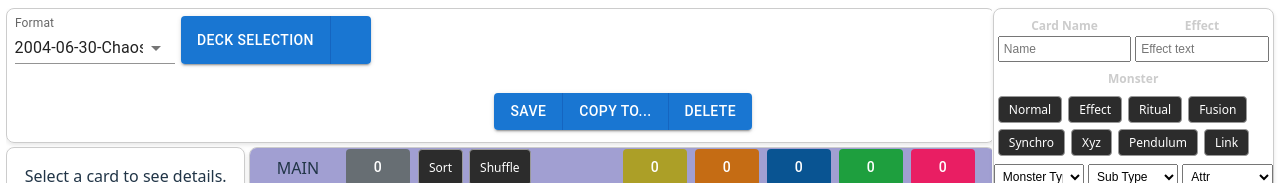
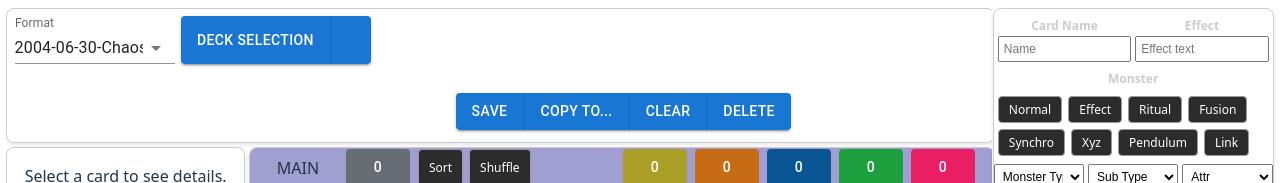
Before and after one commit to den-jdot/DeckBuilder, a React (Vite) app in the folder client/: page / in a window 1280 px wide. Shown: the top 183 px of the page. Built offline with nearby package versions, Linux system fonts and the light colour scheme; some icons are missing.

Commit message:
commit clear button

```diff
--- a/client/src/App.jsx
+++ b/client/src/App.jsx
@@ -234,6 +234,11 @@ function App() {
     setCurrentDeckData((prev) => ({ ...prev, [zone]: [...prev[zone], id] }));
   };
 
+   // --- Clear deck logic ---
+  const clearDeck = () => {
+    setCurrentDeckData({ main: [], extra: [], side: [] });
+  };
+
   // --- Render ---
   return (
     <main>
@@ -253,6 +258,7 @@ function App() {
             setCurrentCard={setCurrentCard}
             currentDeckData={currentDeckData}
             setCurrentDeckData={setCurrentDeckData}
+            clearDeck={clearDeck}
           />
 
           <div className="lower-app">
@@ -267,6 +273,7 @@ function App() {
               setCurrentDeckData={setCurrentDeckData}
               addCard={addCard}
               banStatus={banStatus}
+              clearDeck={clearDeck}
             />
           </div>
         </div>
--- a/client/src/components/UpperArea/UpperArea.jsx
+++ b/client/src/components/UpperArea/UpperArea.jsx
@@ -13,6 +13,7 @@ export default function UpperArea({
   cards,
   currentDeckData,
   setCurrentDeckData,
+  clearDeck
 }) {
   return (
     <div className="upper-area">
@@ -36,6 +37,7 @@ export default function UpperArea({
         cards={cards}
         currentDeckData={currentDeckData}
         setCurrentDeckData={setCurrentDeckData}
+        clearDeck={clearDeck}
       />
     </div>
   );
--- a/client/src/components/UpperComponents/HeaderArea.jsx
+++ b/client/src/components/UpperComponents/HeaderArea.jsx
@@ -26,10 +26,12 @@ export default function HeaderArea({
   currentFormat,
   currentDeckData,
   setCurrentDeckData,
+  clearDeck,
 }) {
   const deckName = (deckNameInput ?? '').trim();
 
   const [copyDialogOpen, setCopyDialogOpen] = React.useState(false);
+  const [clearOpen, setClearOpen] = React.useState(false);
   const [selectedTargetFormat, setSelectedTargetFormat] = React.useState('');
 
   const [snackbar, setSnackbar] = React.useState({
@@ -192,6 +194,7 @@ export default function HeaderArea({
           >
             Copy to...
           </Button>
+          <Button onClick={() => setClearOpen(true)}>Clear</Button>
           <Button onClick={() => setConfirmOpen(true)}>Delete</Button>
         </ButtonGroup>
       </Box>
@@ -247,6 +250,27 @@ export default function HeaderArea({
           </Button>
         </DialogActions>
       </Dialog>
+
+      {/* Clear deck confirmation dialog */}
+      <Dialog open={clearOpen} onClose={() => setClearOpen(false)}>
+        <DialogTitle>{`Are you sure you want to clear '${deckName}'?`}</DialogTitle>
+        <DialogActions>
+          <Button onClick={() => setClearOpen(false)} color="primary">
+            Cancel
+          </Button>
+          <Button
+            color="warning"
+            onClick={() => {
+              clearDeck();            // <-- this comes from App.jsx
+              setClearOpen(false);    // close dialog
+              openSnackbar(`Deck '${deckName || "Untitled"}' cleared.`, "info");
+            }}
+            autoFocus
+          >
+            Clear
+          </Button>
+        </DialogActions>
+      </Dialog>
     </div>
   );
 }
```
